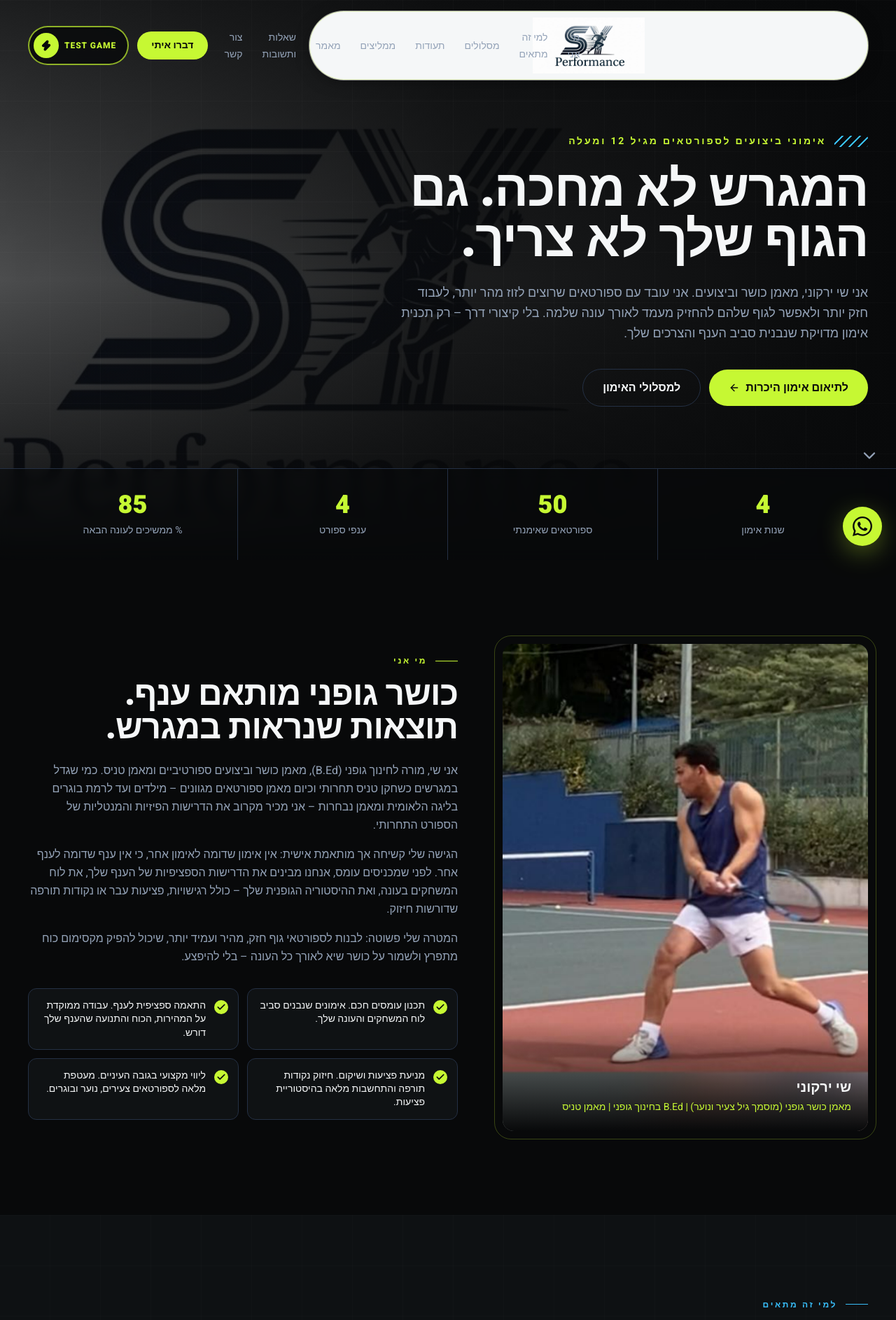
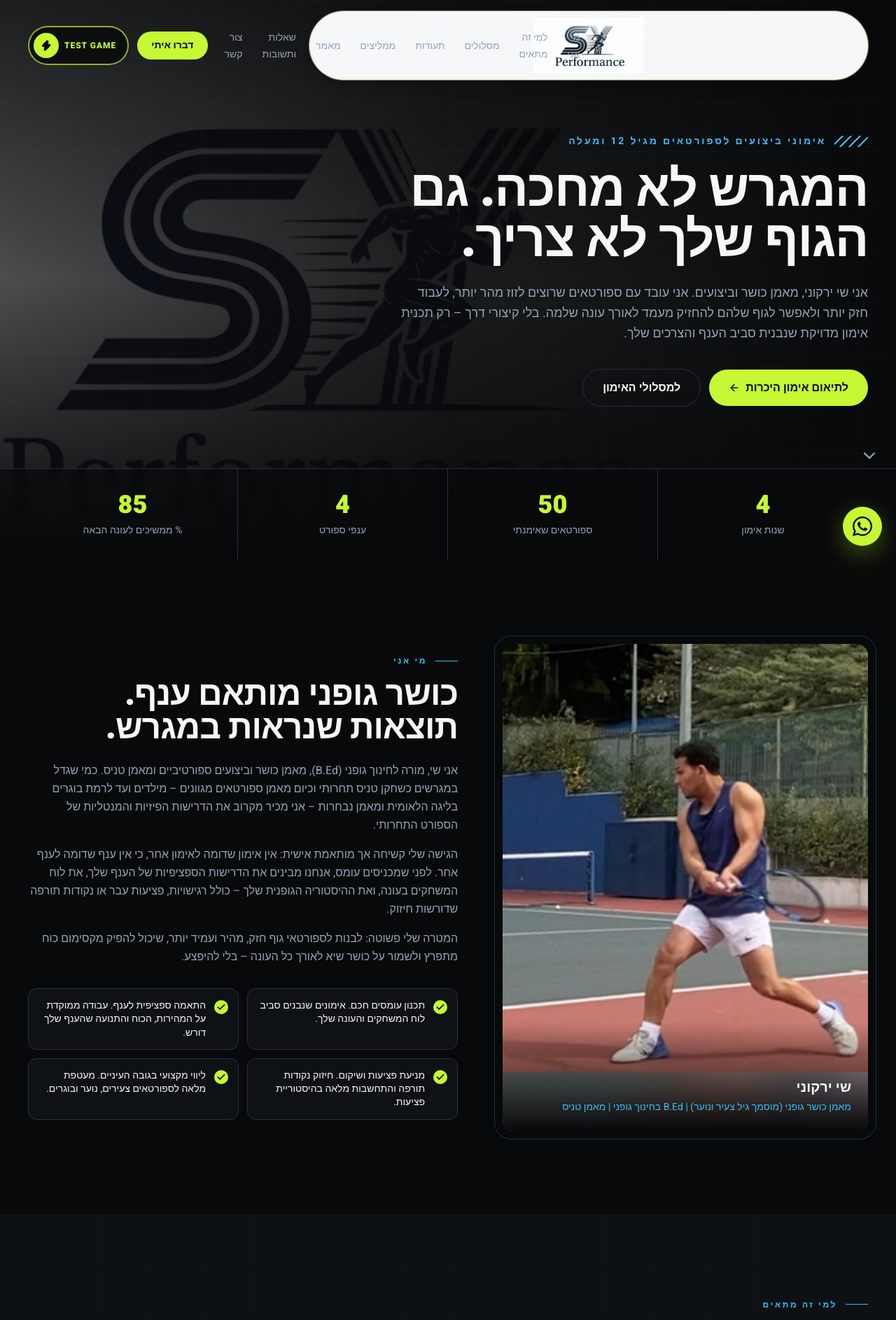
Before and after one commit to shaiyarkoni/sy-performance, a Next.js app: page / in a window 1280 px wide. Shown: the top 1886 px of the page at 70% size. Built offline with nearby package versions, Linux system fonts and the light colour scheme.

Commit message:
Fix remaining eyebrow headings to use blue accent.
Update hero kicker, about section, footer labels, and game hub label to accent-cool.

Co-authored-by: Cursor <cursoragent@cursor.com>

```diff
--- a/src/app/game/page.tsx
+++ b/src/app/game/page.tsx
@@ -28,7 +28,7 @@ export default function GameHubPage() {
     </header>
 
     <main className="shell flex flex-1 flex-col overflow-x-clip py-8 sm:py-14">
-        <p className="text-xs font-bold tracking-[0.2em] text-volt uppercase">
+        <p className="text-xs font-bold tracking-[0.2em] text-accent-cool uppercase">
           TEST GAME
         </p>
         <h1 className="mt-3 text-3xl font-black sm:text-4xl">בחר משחק</h1>
--- a/src/components/site/about.tsx
+++ b/src/components/site/about.tsx
@@ -9,7 +9,7 @@ export function About({ about }: { about: SiteContent["about"] }) {
     <section id="about" className="section relative overflow-hidden">
       <div className="shell grid items-center gap-12 lg:grid-cols-[minmax(0,0.85fr)_minmax(0,1fr)] lg:gap-16">
         <Reveal className="relative">
-          <div className="absolute -inset-3 -z-10 rounded-3xl border border-volt/25" />
+          <div className="absolute -inset-3 -z-10 rounded-3xl border border-accent-cool/25" />
           <div className="relative overflow-hidden rounded-2xl bg-surface">
             <img
               src={about.image}
@@ -19,7 +19,7 @@ export function About({ about }: { about: SiteContent["about"] }) {
             />
             <div className="absolute inset-x-0 bottom-0 bg-gradient-to-t from-ink to-transparent p-6 pt-20">
               <div className="text-xl font-black">{about.name}</div>
-              <div className="mt-1 text-sm text-volt">{about.role}</div>
+              <div className="mt-1 text-sm text-accent-cool">{about.role}</div>
             </div>
           </div>
         </Reveal>
@@ -27,8 +27,8 @@ export function About({ about }: { about: SiteContent["about"] }) {
         <div>
           <Reveal>
             <div className="flex items-center gap-3">
-              <span className="h-px w-8 bg-volt" />
-              <span className="text-xs font-bold tracking-[0.22em] text-volt uppercase">
+              <span className="h-px w-8 bg-accent-cool" />
+              <span className="text-xs font-bold tracking-[0.22em] text-accent-cool uppercase">
                 {about.eyebrow}
               </span>
             </div>
--- a/src/components/site/footer.tsx
+++ b/src/components/site/footer.tsx
@@ -25,7 +25,7 @@ export function Footer({ content }: { content: SiteContent }) {
         </div>
 
         <nav>
-          <h2 className="text-sm font-bold tracking-[0.18em] text-volt uppercase">
+          <h2 className="text-sm font-bold tracking-[0.18em] text-accent-cool uppercase">
             {ui.footerNav}
           </h2>
           <ul className="mt-4 grid grid-cols-2 gap-x-6 gap-y-2.5">
@@ -44,7 +44,7 @@ export function Footer({ content }: { content: SiteContent }) {
 
         {activeSocials.length > 0 ? (
           <div>
-            <h2 className="text-sm font-bold tracking-[0.18em] text-volt uppercase">
+            <h2 className="text-sm font-bold tracking-[0.18em] text-accent-cool uppercase">
               {ui.footerSocial}
             </h2>
             <div className="mt-4 flex gap-2.5">
--- a/src/components/site/hero.tsx
+++ b/src/components/site/hero.tsx
@@ -32,7 +32,7 @@ export function Hero({ hero, whatsappHref }: HeroProps) {
       <div className="shell relative flex flex-1 flex-col justify-center py-16">
         <div className="flex items-center gap-3">
           <span className="stripes h-4 w-12 rounded-sm" />
-          <span className="text-xs font-bold tracking-[0.2em] text-volt uppercase sm:text-sm">
+          <span className="text-xs font-bold tracking-[0.2em] text-accent-cool uppercase sm:text-sm">
             {hero.kicker}
           </span>
         </div>
```
